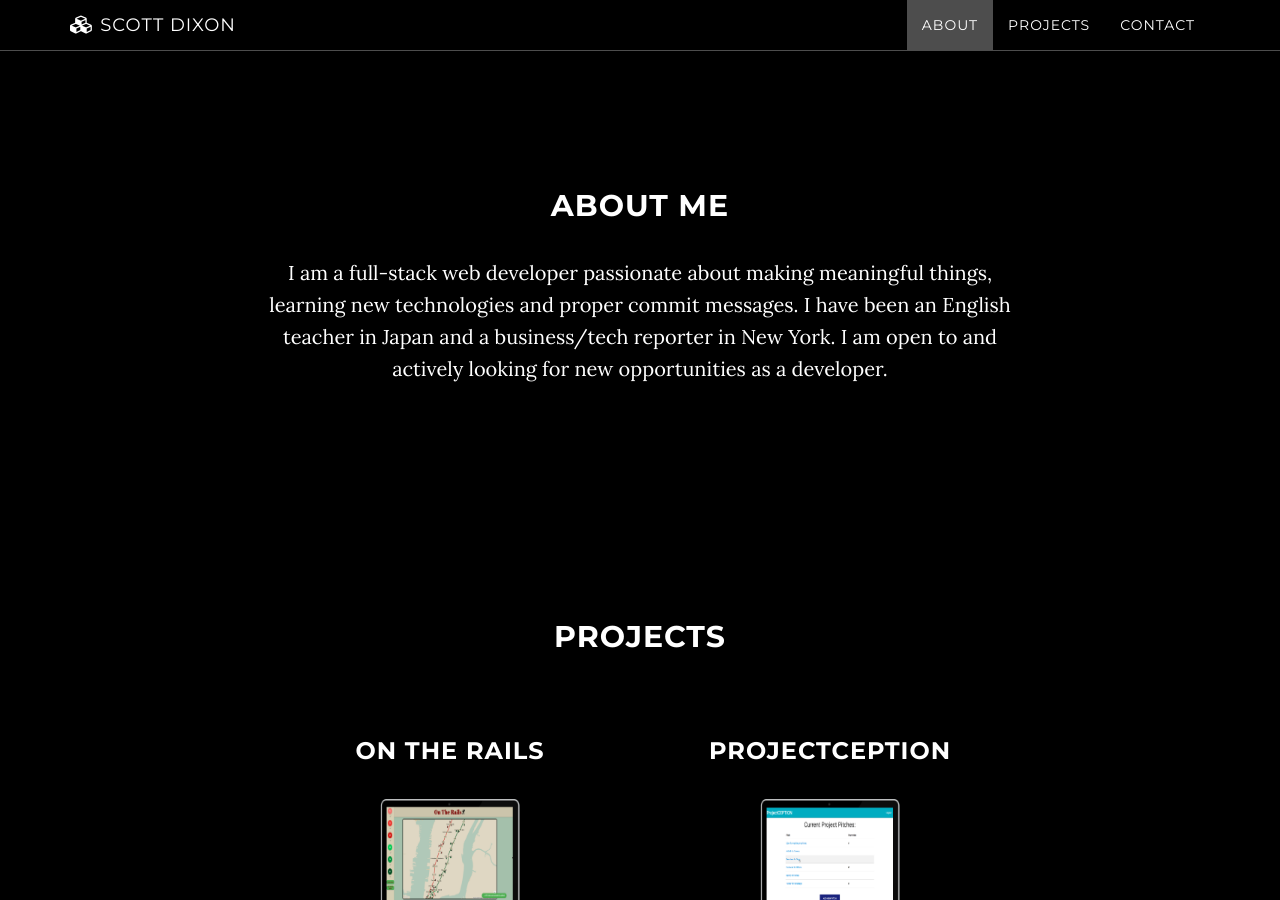
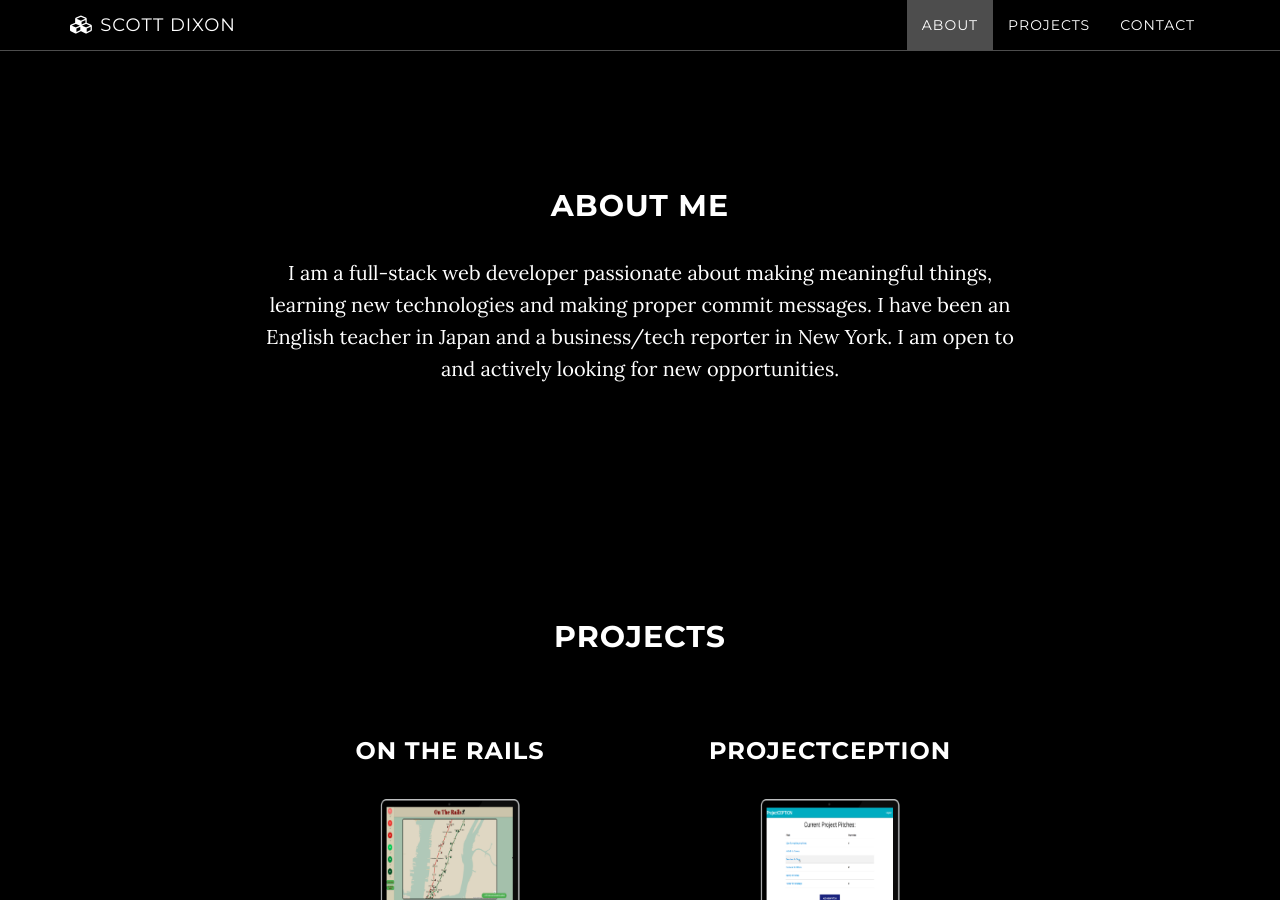
Before and after one commit to dixonscottr/dixonscottr.gituhub.io, a Jekyll site: the page built from index.html, in a window 1280 px wide and 900 px high, scrolled down 911 px. Built offline with Jekyll 4.4.1, drawn with Linux system fonts in a browser that asks for light colours.

Commit message:
Update about.html

```diff
--- a/_includes/about.html
+++ b/_includes/about.html
@@ -3,7 +3,7 @@
         <div class="row">
             <div class="col-lg-8 col-lg-offset-2">
                 <h2>About Me</h2>
-                <p>I am a full-stack web developer passionate about making meaningful things, learning new technologies and proper commit messages. I have been an English teacher in Japan and a business/tech reporter in New York. I am open to and actively looking for new opportunities as a developer.
+                <p>I am a full-stack web developer passionate about making meaningful things, learning new technologies and making proper commit messages. I have been an English teacher in Japan and a business/tech reporter in New York. I am open to and actively looking for new opportunities.
             </div>
         </div>
     </section>
```
